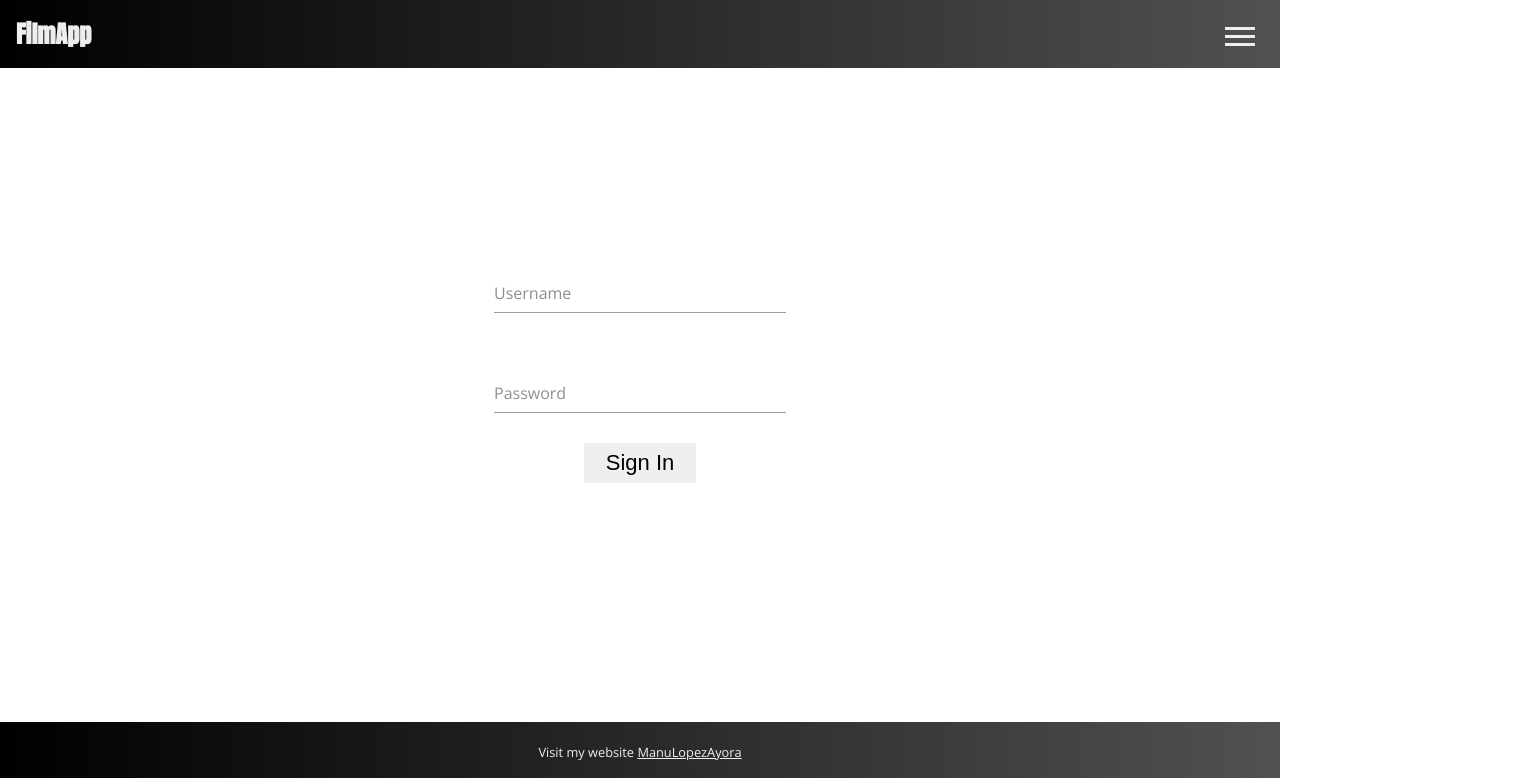
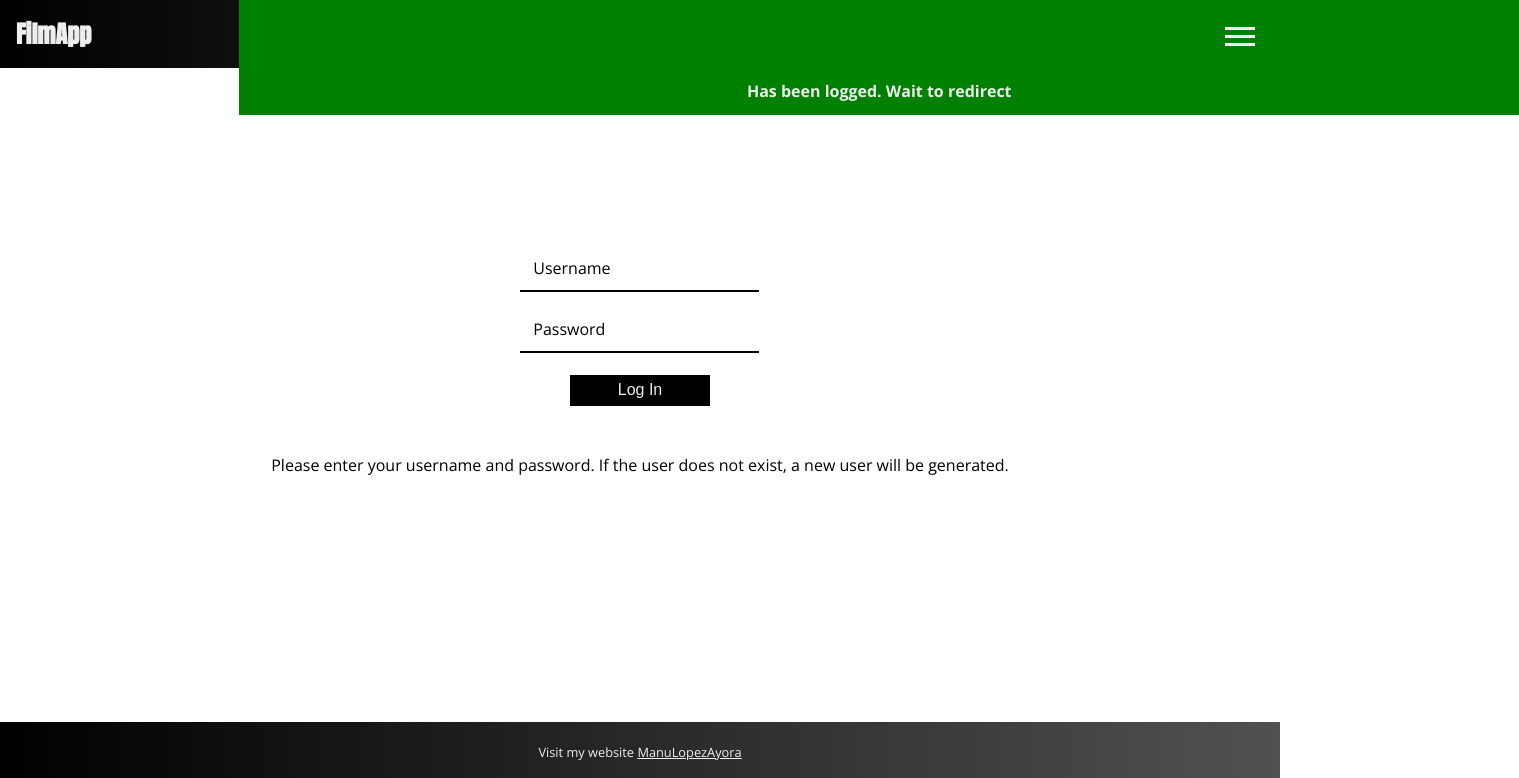
Before and after one commit to manulopezayora/filmAppAngular, an Angular app: page / in a window 1280 px wide. Shown: the top 778 px of the page, 1519 px wide, since content can reach past the window. Built offline with nearby package versions, Linux system fonts and the light colour scheme.

Commit message:
[DEV]Layout and validations

```diff
--- a/src/app/main/main.module.ts
+++ b/src/app/main/main.module.ts
@@ -1,6 +1,7 @@
 import { NgModule } from '@angular/core';
 import { CommonModule } from '@angular/common';
 import { FormsModule } from '@angular/forms';
+import { ReactiveFormsModule } from '@angular/forms'
 
 import { LoginComponent } from './pages/login/login.component';
 import { HomeComponent } from './pages/home/home.component';
@@ -18,7 +19,8 @@ import { SearchInputComponent } from './components/search-input/search-input.com
   ],
   imports: [
     CommonModule,
-    FormsModule
+    FormsModule,
+    ReactiveFormsModule
   ]
 })
 export class MainModule {
--- a/src/app/main/pages/login/login.component.css
+++ b/src/app/main/pages/login/login.component.css
@@ -6,98 +6,93 @@
   font-family: 'Open Sans', sans-serif;
 }
 
-.input-cont {
+.form {
+  display: flex;
+  flex-direction: column;
+  justify-content: center;
+  align-items: center;
+}
+
+.form__field {
+  display: flex;
+  flex-direction: column;
+}
+
+.form__input {
+  padding: .6rem 1rem;
+  font-size: 1rem;
+  border: none;
+  border-bottom: 2px solid black;
+  background-color: transparent;
+  outline: none;
+  z-index: 20;
+}
+
+.form__input-label {
   position: relative;
-  margin: 0 50px 60px;
+  top: -35px;
+  left: .8rem;
+  z-index: 10;
+  transition: top .5s;
 }
-.input-cont:last-of-type {
-  margin-bottom: 30px;
+
+.form__input:focus + .form__input-label {
+  top: -3.5rem;
 }
-.input-cont input {
-  position: relative;
-  z-index: 1;
-  width: 100%;
-  height: 40px;
-  outline: none;
-  color: #212121;
-  font-size: 22px;
-  font-weight: 400;
-  background: none;
+
+.form__input-active {
+  top: -3.5rem;
+}
+
+.label-invalid {
+  color: red;
+}
+
+.input-invalid {
+  border-color: red;
+}
+
+.form__submit-button {
+  padding: .4rem 3rem;
+  background-color: black;
   border: none;
-}
-.input-cont input:focus {
+  font-size: 1rem;
+  color: #eee;
   outline: none;
 }
-.input-cont label {
-  position: absolute;
-  color: #948c8c;
-  top: 0;
-  left: 0;
-  line-height: 40px;
-  -webkit-transition: .3s;
-  -moz-transition: .3s;
-    -o-transition: .3s;
-       transition: .3s;
-}
-.input-cont input:focus + label {
-  margin-top: -30px;
-  -webkit-transform: scale(.8);
-  -moz-transform: scale(.8);
-    -o-transform: scale(.8);
-    transform: scale(.8);
-  color: #bdbdbd;
-}
-.border1,
-.border2 {
-  position: absolute;
-  height: 1px;
-  background-color: #9E9E9E;
-  left: 0;
-  bottom: 0;
-  width: 100%;
+
+
+.form__feedback-text {
+  text-align: center;
+  padding: 2rem;
 }
 
-.border1::after,
-.border1::before,
-.border2::after,
-.border2::before {
-  content: "";
+.form__feedback-text-float {
   position: absolute;
-  bottom: 0;
-  width: 0;
-  height: 2px;
-  transition: .5s;
-}
-.border1::after,
-.border2::after {
-  right: 50%;
-  background-color: #000;
+  background-color: red;
+  color: #eee;
+  font-size: 1rem;
+  font-weight: bold;
+  width: 100%;
+  padding-top: 5rem;
+  padding-left: .5rem;
+  padding-right: .5rem;
+  padding-bottom: .8rem;
+  text-align: center;
+  top: 0;
 }
 
-.border1::before,
-.border2::before {
-  left: 50%;
-  background-color: #000;
+.form__feedback-text-login {
+  position: absolute;
+  background-color: green;
+  color: #eee;
+  font-size: 1rem;
+  font-weight: bold;
+  width: 100%;
+  padding-top: 5rem;
+  padding-left: .5rem;
+  padding-right: .5rem;
+  padding-bottom: .8rem;
+  text-align: center;
+  top: 0;
 }
-
-.input-cont input:focus ~ .border1::after,
-.input-cont input:focus ~ .border1::before,
-.input-cont input:focus ~ .border2::after,
-.input-cont input:focus ~ .border2::before {
-  width: 50%;
-}
-
-.submit-button {
-  display: block;
-  margin: 0 auto 20px;
-  border: 2px solid transparent;
-  padding: 5px 20px;
-  font-size: 22px;
-  cursor: pointer;
-  color: #000;
-  transition: .5s;
-}
-
-.submit-button:focus {
-  outline: none;
-}
--- a/src/app/main/pages/login/login.component.html
+++ b/src/app/main/pages/login/login.component.html
@@ -1,15 +1,50 @@
 <div class="form-container">
-  <form (onSubmit)="submit()">
-    <div class="input-cont">
-      <input type="text" />
-      <label>Username</label>
-      <div class="border1"></div>
+  <form class="form" (ngSubmit)="onSubmit()" novalidate [formGroup]="loginForm">
+    <div class="form__field">
+      <input
+        class="form__input"
+        type="text"
+        formControlName="username"
+        [ngClass]="{'input-invalid': fieldIsValid('username')}"
+      />
+      <label
+        class="form__input-label"
+        [ngClass]="{
+          'label-invalid': fieldIsValid('username'),
+          'form__input-active': labelAnimation('username')
+        }"
+      >Username</label>
     </div>
-    <div class="input-cont">
-      <input type="password" />
-      <label>Password</label>
-      <div class="border2"></div>
+    <div class="form__field">
+      <input
+        class="form__input"
+        type="password"
+        formControlName="password"
+        [ngClass]="{'input-invalid': fieldIsValid('password')}"
+      />
+      <label
+      class="form__input-label"
+      [ngClass]="{
+        'label-invalid': fieldIsValid('password'),
+        'form__input-active': labelAnimation('password')
+      }"
+      >Password</label>
     </div>
-    <input class="submit-button" type="submit" value="Sign In" />
+    <button type="submit" class="form__submit-button" [disabled]="loginForm.invalid">Log In</button>
+    <div class="form__feedback">
+      <p
+        class="form__feedback-text"
+      >
+      Please enter your username and password. If the user does not exist, a new user will be generated.
+      </p>
+      <span
+      class="form__feedback-text-float"
+      *ngIf="loginForm.get('username')?.errors?.minlength"
+    >Username must be longer than {{ loginForm.get('username')?.errors?.minlength.requiredLength }} characters.</span>
+      <span
+      class="form__feedback-text-login"
+      *ngIf="true"
+    >Has been logged. Wait to redirect</span>
+    </div>
   </form>
 </div>
--- a/src/app/main/pages/login/login.component.ts
+++ b/src/app/main/pages/login/login.component.ts
@@ -1,25 +1,34 @@
-import { Component, OnInit } from '@angular/core';
+import { Component } from '@angular/core';
+import { FormBuilder, Validators } from '@angular/forms';
 
 @Component({
   selector: 'app-login',
   templateUrl: './login.component.html',
   styleUrls: ['./login.component.css']
 })
-export class LoginComponent implements OnInit {
+export class LoginComponent {
 
-  data: any = {
-    username: "manuel",
-    password: "1234"
+  loginForm = this._formBuilder.group({
+    username: ['', [Validators.required, Validators.minLength(3)]],
+    password: ['', [Validators.required]],
+  });
+
+
+  constructor(private _formBuilder: FormBuilder) { }
+
+
+  onSubmit = (): void => {
+    console.log(JSON.stringify(this.loginForm.value))
   }
 
-
-  constructor() { }
-
-  ngOnInit(): void {
+  fieldIsValid = (name: string): boolean => {
+    const fieldName: any = this.loginForm.get(name);
+    return (fieldName.invalid && fieldName.touched);
   }
 
-  submit() {
-    console.log("Hey")
+  labelAnimation = (name: string): boolean => {
+    const fieldName: any = this.loginForm.get(name);
+    return (!fieldName.pristine && fieldName.value);
   }
 
 }
```
